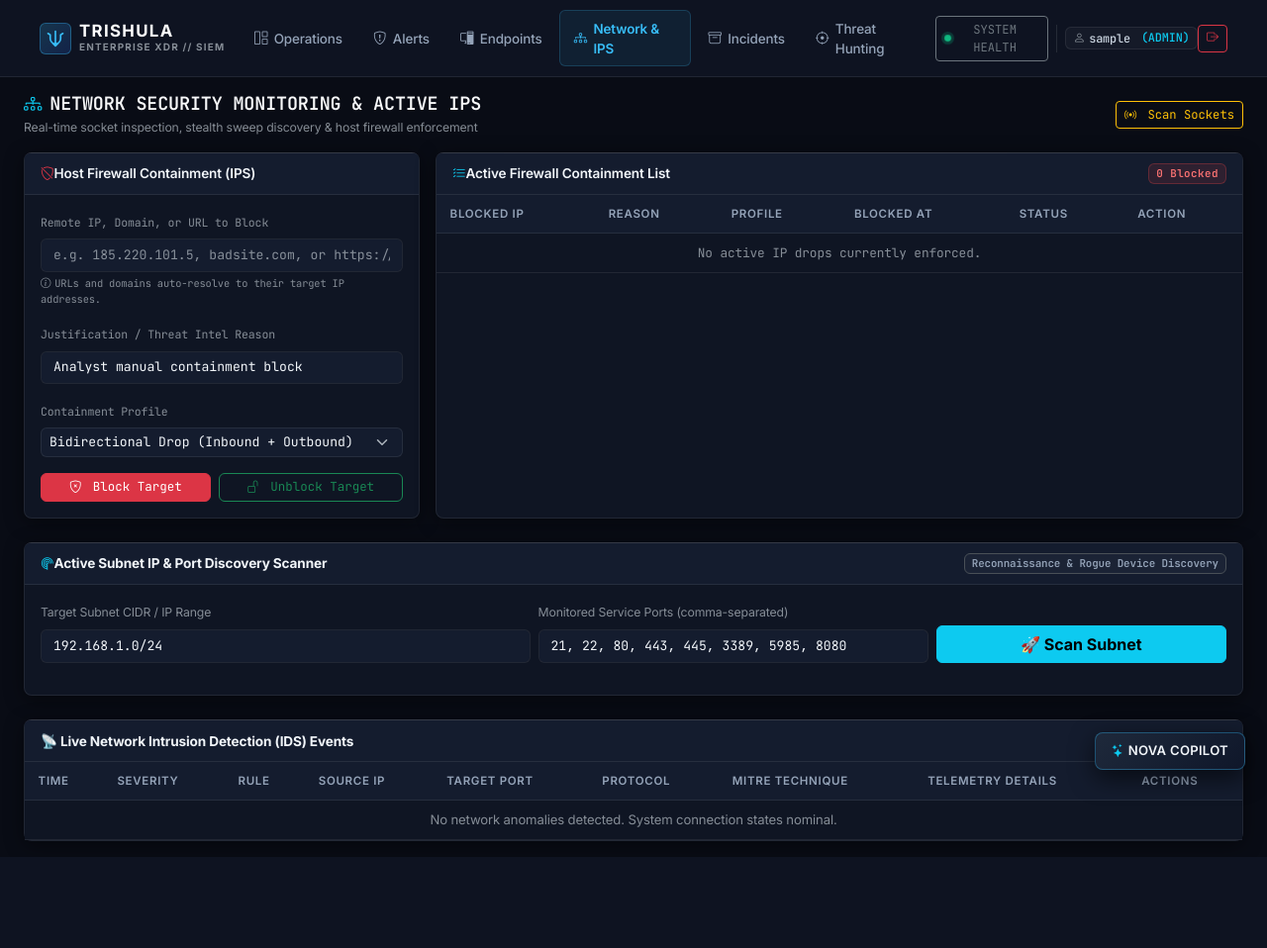
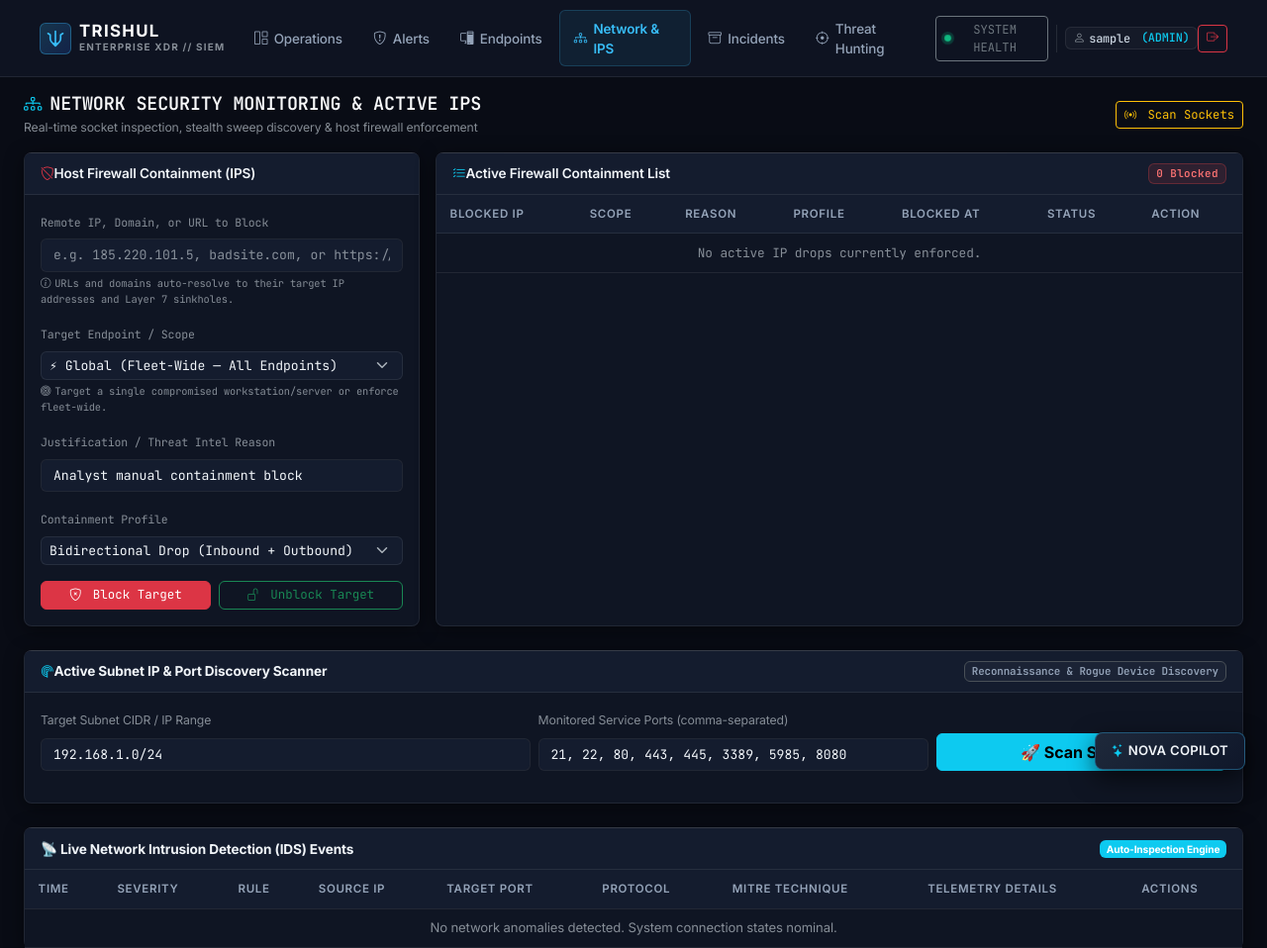
Before and after one commit to RITESH-we/mini-soc, a Flask app: page /network in a window 1280 px wide. Shown: the top 958 px of the page at 99% size. Before the commit the page ends 866 px from the top, so only its background shows below. Run offline with Flask 3, Linux system fonts and the light colour scheme; the visitor is signed in with stand-in values (Sample User, id 1); data that the repository does not hold is empty.

Commit message:
feat: rebrand to TRISHUL and implement targeted per-endpoint containment

```diff
--- a/dashboard/app.py
+++ b/dashboard/app.py
@@ -516,7 +516,12 @@ def network_view():
     net_alerts = get_recent_network_alerts(limit=50)
     blocked = list_blocked_ips()
     active_blocked = set(b['ip_address'] for b in blocked if b.get('active') == 1)
-    return render_template('network.html', net_alerts=net_alerts, blocked_ips=blocked, active_blocked=active_blocked)
+    conn = get_conn()
+    try:
+        endpoints = conn.execute("SELECT hostname, ip_address, status FROM endpoints ORDER BY hostname ASC").fetchall()
+    finally:
+        conn.close()
+    return render_template('network.html', net_alerts=net_alerts, blocked_ips=blocked, active_blocked=active_blocked, endpoints=endpoints)
 
 @app.route('/network/block', methods=['POST'])
 @app.route('/api/network/block', methods=['POST'])
@@ -527,10 +532,11 @@ def handle_manual_block():
     ip = (req_json.get('ip') or req_json.get('ip_address') or request.form.get('ip') or request.form.get('ip_address') or '').strip()
     reason = req_json.get('reason') or request.form.get('reason', 'Analyst Manual Block')
     containment_profile = req_json.get('containment_profile') or request.form.get('containment_profile', 'BIDIRECTIONAL_DROP')
+    endpoint_scope = (req_json.get('endpoint_scope') or req_json.get('hostname') or request.form.get('endpoint_scope') or request.form.get('hostname') or 'GLOBAL').strip()
     if containment_profile not in ['BIDIRECTIONAL_DROP', 'OUTBOUND_C2_DROP', 'HOST_QUARANTINE']:
         containment_profile = 'BIDIRECTIONAL_DROP'
     if ip:
-        res = block_ip(ip, reason=reason, containment_profile=containment_profile)
+        res = block_ip(ip, reason=reason, containment_profile=containment_profile, target_endpoint=endpoint_scope)
         resolved_ips = res.get('resolved_ips') or [ip]
         clean_target = ip.strip()
         if '://' in clean_target:
@@ -540,7 +546,7 @@ def handle_manual_block():
         if clean_target.count(':') == 1 and not clean_target.startswith('['):
             clean_target = clean_target.split(':', 1)[0]
 
-        # Push proactive EDR drop rule down to ALL enrolled endpoints
+        # Push proactive EDR drop rule down to specific endpoint or ALL enrolled endpoints
         cmd_json = json.dumps({
             "action": "block_remote_ip",
             "target": resolved_ips[0] if resolved_ips else ip,
@@ -548,16 +554,20 @@ def handle_manual_block():
             "domain": clean_target if (clean_target and not clean_target[0].isdigit() and '.' in clean_target) else None,
             "original_target": ip,
             "reason": reason,
-            "containment_profile": containment_profile
+            "containment_profile": containment_profile,
+            "endpoint_scope": endpoint_scope
         })
         conn = get_conn()
         try:
-            conn.execute("UPDATE endpoints SET pending_command=?", (cmd_json,))
+            if endpoint_scope not in ('GLOBAL', 'ALL', ''):
+                conn.execute("UPDATE endpoints SET pending_command=? WHERE hostname=?", (cmd_json, endpoint_scope))
+            else:
+                conn.execute("UPDATE endpoints SET pending_command=?", (cmd_json,))
             conn.commit()
         finally:
             conn.close()
     if request.is_json or request.path.startswith('/api/'):
-        return jsonify({'success': True, 'ip': ip, 'action': 'blocked', 'containment_profile': containment_profile, 'resolved_ips': res.get('resolved_ips', [ip]) if ip else []})
+        return jsonify({'success': True, 'ip': ip, 'action': 'blocked', 'containment_profile': containment_profile, 'endpoint_scope': endpoint_scope, 'resolved_ips': res.get('resolved_ips', [ip]) if ip else []})
     return redirect(url_for('network_view'))
 
 @app.route('/api/agents/<hostname>/profile', methods=['POST'])
@@ -583,8 +593,9 @@ def handle_unblock():
     if not isinstance(req_json, dict):
         req_json = {}
     ip = (req_json.get('ip') or req_json.get('ip_address') or request.form.get('ip') or request.form.get('ip_address') or '').strip()
+    endpoint_scope = (req_json.get('endpoint_scope') or req_json.get('hostname') or request.form.get('endpoint_scope') or request.form.get('hostname') or 'GLOBAL').strip()
     if ip:
-        res = unblock_ip(ip)
+        res = unblock_ip(ip, target_endpoint=endpoint_scope)
         resolved_ips = res.get('resolved_ips') or [ip]
         clean_target = ip.strip()
         if '://' in clean_target:
@@ -594,23 +605,28 @@ def handle_unblock():
         if clean_target.count(':') == 1 and not clean_target.startswith('['):
             clean_target = clean_target.split(':', 1)[0]
 
-        # Push unblock command to all endpoints
+        # Push unblock command to targeted endpoint or all endpoints
         cmd_json = json.dumps({
             "action": "unblock_remote_ip",
             "target": resolved_ips[0] if resolved_ips else ip,
             "targets": resolved_ips,
             "domain": clean_target if (clean_target and not clean_target[0].isdigit() and '.' in clean_target) else None,
-            "original_target": ip
+            "original_target": ip,
+            "endpoint_scope": endpoint_scope
         })
         conn = get_conn()
         try:
-            conn.execute("UPDATE endpoints SET pending_command=?", (cmd_json,))
+            if endpoint_scope not in ('GLOBAL', 'ALL', ''):
+                conn.execute("UPDATE endpoints SET pending_command=? WHERE hostname=?", (cmd_json, endpoint_scope))
+            else:
+                conn.execute("UPDATE endpoints SET pending_command=?", (cmd_json,))
             conn.commit()
         finally:
             conn.close()
     if request.is_json or request.path.startswith('/api/'):
-        return jsonify({'success': True, 'ip': ip, 'action': 'unblocked'})
+        return jsonify({'success': True, 'ip': ip, 'action': 'unblocked', 'endpoint_scope': endpoint_scope})
     return redirect(url_for('network_view'))
+
 
 @app.route('/api/network/inspect')
 def api_network_inspect():
--- a/dashboard/templates/base.html
+++ b/dashboard/templates/base.html
@@ -3,7 +3,7 @@
 <head>
   <meta charset="UTF-8">
   <meta name="viewport" content="width=device-width, initial-scale=1">
-  <title>TRISHULA Enterprise — {% block title %}Operations{% endblock %}</title>
+  <title>TRISHUL Enterprise — {% block title %}Operations{% endblock %}</title>
 
   <!-- Professional Fonts: Inter & JetBrains Mono -->
   <link rel="preconnect" href="https://fonts.googleapis.com">
@@ -315,7 +315,7 @@
         </svg>
       </div>
       <div class="d-flex flex-column">
-        <span class="lh-1" style="font-weight: 700; letter-spacing: 0.08em;">TRISHULA</span>
+        <span class="lh-1" style="font-weight: 700; letter-spacing: 0.08em;">TRISHUL</span>
         <span class="text-muted" style="font-size: 0.62rem; letter-spacing: 0.12em;">ENTERPRISE XDR // SIEM</span>
       </div>
     </a>
@@ -388,7 +388,7 @@
       </div>
       <div class="modal-body p-3">
         <div class="p-2 mb-3 rounded border d-flex flex-wrap justify-content-between align-items-center gap-2 font-mono" style="background: rgba(0,0,0,0.4); border-color: var(--border-subtle); font-size: 0.76rem;">
-          <div><span class="text-muted">BUILD:</span> <strong class="text-light" id="health-platform">TRISHULA Enterprise v2.4</strong></div>
+          <div><span class="text-muted">BUILD:</span> <strong class="text-light" id="health-platform">TRISHUL Enterprise v2.4</strong></div>
           <div><span class="text-muted">QUERY LATENCY:</span> <strong class="text-warning" id="health-latency">-- ms</strong></div>
           <div><span class="text-muted">SYNCHRONIZED:</span> <span class="text-info" id="health-timestamp">--:--:--</span></div>
           <button class="btn btn-xs btn-outline-info py-0 px-2" style="font-size: 0.72rem;" onclick="refreshHealthData()">
@@ -458,7 +458,7 @@ function refreshHealthData() {
     .then(data => {
       document.getElementById('health-overall-badge').className = 'badge font-mono ' + (data.overall_status === 'HEALTHY' ? 'bg-success text-dark' : 'bg-danger text-light');
       document.getElementById('health-overall-badge').textContent = data.overall_status;
-      document.getElementById('health-platform').textContent = "TRISHULA Enterprise v2.4";
+      document.getElementById('health-platform').textContent = "TRISHUL Enterprise v2.4";
       document.getElementById('health-latency').textContent = data.query_latency_ms + ' ms';
       document.getElementById('health-timestamp').textContent = (data.timestamp || '').slice(11, 19);
 
--- a/dashboard/templates/index.html
+++ b/dashboard/templates/index.html
@@ -8,7 +8,7 @@
     <div class="d-flex align-items-center gap-2.5">
       <div class="d-flex flex-column">
         <div class="d-flex align-items-center gap-2">
-          <h6 class="mb-0 fw-bold text-light font-mono" style="letter-spacing: 0.04em;">TRISHULA // THREAT TELEMETRY &amp; DETECTION FABRIC</h6>
+          <h6 class="mb-0 fw-bold text-light font-mono" style="letter-spacing: 0.04em;">TRISHUL // THREAT TELEMETRY &amp; DETECTION FABRIC</h6>
           <span class="badge font-mono border" style="background: rgba(56, 189, 248, 0.08); border-color: rgba(56, 189, 248, 0.25) !important; color: #38bdf8; font-size: 0.65rem;">ACTIVE INGESTION</span>
         </div>
         <span class="text-muted" style="font-size: 0.74rem;">Real-Time MITRE ATT&amp;CK Correlator &middot; Behavioral UEBA &middot; Automated SOAR Containment</span>
--- a/dashboard/templates/login.html
+++ b/dashboard/templates/login.html
@@ -3,7 +3,7 @@
 <head>
   <meta charset="UTF-8">
   <meta name="viewport" content="width=device-width, initial-scale=1">
-  <title>TRISHULA Enterprise — Security Operations Authentication</title>
+  <title>TRISHUL Enterprise — Security Operations Authentication</title>
 
   <link rel="preconnect" href="https://fonts.googleapis.com">
   <link rel="preconnect" href="https://fonts.gstatic.com" crossorigin>
@@ -95,7 +95,7 @@
         <path d="M12 2v20M12 22l-4-4M12 22l4-4M5 7v5a7 7 0 0 0 14 0V7M5 7L2 5M19 7l3-2"/>
       </svg>
     </div>
-    <h4 class="fw-bold mb-0 text-light font-mono" style="letter-spacing: 0.08em;">TRISHULA</h4>
+    <h4 class="fw-bold mb-0 text-light font-mono" style="letter-spacing: 0.08em;">TRISHUL</h4>
     <div class="text-muted small" style="font-size: 0.72rem; letter-spacing: 0.08em;">DEFENSE FABRIC &middot; XDR // SIEM</div>
     <div class="mt-2">
       <span class="badge font-mono border border-success border-opacity-30 text-success" style="background: rgba(16, 185, 129, 0.06); font-size: 0.68rem;">
--- a/dashboard/templates/network.html
+++ b/dashboard/templates/network.html
@@ -31,7 +31,19 @@
             <label class="form-label small text-muted font-mono" style="font-size: 0.72rem;">Remote IP, Domain, or URL to Block</label>
             <input type="text" name="ip_address" class="form-control font-mono" placeholder="e.g. 185.220.101.5, badsite.com, or https://bad.org" required>
             <div class="text-muted small mt-1 font-mono" style="font-size: 0.65rem;">
-              <i class="bi bi-info-circle me-1"></i>URLs and domains auto-resolve to their target IP addresses.
+              <i class="bi bi-info-circle me-1"></i>URLs and domains auto-resolve to their target IP addresses and Layer 7 sinkholes.
+            </div>
+          </div>
+          <div class="mb-3">
+            <label class="form-label small text-muted font-mono" style="font-size: 0.72rem;">Target Endpoint / Scope</label>
+            <select name="endpoint_scope" class="form-select form-select-sm font-mono">
+              <option value="GLOBAL" selected>⚡ Global (Fleet-Wide — All Endpoints)</option>
+              {% for ep in endpoints %}
+              <option value="{{ ep.hostname }}">{{ ep.hostname }} ({{ ep.ip_address }}) [{{ ep.status }}]</option>
+              {% endfor %}
+            </select>
+            <div class="text-muted small mt-1 font-mono" style="font-size: 0.65rem;">
+              <i class="bi bi-bullseye me-1"></i>Target a single compromised workstation/server or enforce fleet-wide.
             </div>
           </div>
           <div class="mb-3">
@@ -71,6 +83,7 @@
             <thead>
               <tr>
                 <th>Blocked IP</th>
+                <th>Scope</th>
                 <th>Reason</th>
                 <th>Profile</th>
                 <th>Blocked At</th>
@@ -82,6 +95,17 @@
               {% for b in blocked_ips %}
               <tr>
                 <td class="text-danger fw-bold font-mono">{{ b.ip_address }}</td>
+                <td>
+                  {% if (b.target_endpoint or 'GLOBAL') == 'GLOBAL' %}
+                  <span class="badge font-mono bg-primary bg-opacity-25 text-info border border-info border-opacity-25" style="font-size: 0.68rem;">
+                    <i class="bi bi-globe me-1"></i>GLOBAL
+                  </span>
+                  {% else %}
+                  <span class="badge font-mono bg-warning bg-opacity-25 text-warning border border-warning border-opacity-25" style="font-size: 0.68rem;">
+                    <i class="bi bi-pc-display me-1"></i>{{ b.target_endpoint }}
+                  </span>
+                  {% endif %}
+                </td>
                 <td class="small">{{ b.reason }}</td>
                 <td>
                   <span class="badge font-mono border" style="background: rgba(255,255,255,0.03); border-color: var(--border-subtle); color: #38bdf8; font-size: 0.68rem;">
@@ -98,6 +122,7 @@
                   {% if b.active==1 %}
                   <form method="POST" action="/network/unblock" style="display:inline;">
                     <input type="hidden" name="ip_address" value="{{ b.ip_address }}">
+                    <input type="hidden" name="endpoint_scope" value="{{ b.target_endpoint or 'GLOBAL' }}">
                     <button class="btn btn-xs btn-outline-success py-0.5 px-2 font-mono" style="font-size: 0.72rem;">Unblock</button>
                   </form>
                   {% else %}
@@ -106,13 +131,14 @@
                 </td>
               </tr>
               {% else %}
-              <tr><td colspan="6" class="text-center text-muted font-mono py-4" style="font-size: 0.8rem;">No active IP drops currently enforced.</td></tr>
+              <tr><td colspan="7" class="text-center text-muted font-mono py-4" style="font-size: 0.8rem;">No active IP drops currently enforced.</td></tr>
               {% endfor %}
             </tbody>
           </table>
         </div>
       </div>
     </div>
+
   </div>
 </div>
 
--- a/database/models.py
+++ b/database/models.py
@@ -49,6 +49,9 @@ def init_db():
         if block_cols and 'containment_profile' not in block_cols:
             conn.execute("ALTER TABLE blocked_ips ADD COLUMN containment_profile TEXT DEFAULT 'BIDIRECTIONAL_DROP'")
             conn.commit()
+        if block_cols and 'target_endpoint' not in block_cols:
+            conn.execute("ALTER TABLE blocked_ips ADD COLUMN target_endpoint TEXT DEFAULT 'GLOBAL'")
+            conn.commit()
     except Exception:
         pass
 
--- a/database/schema.sql
+++ b/database/schema.sql
@@ -63,7 +63,8 @@ CREATE TABLE IF NOT EXISTS blocked_ips (
     reason              TEXT,
     blocked_at          TEXT,
     active              INTEGER DEFAULT 1,
-    containment_profile TEXT DEFAULT 'BIDIRECTIONAL_DROP'
+    containment_profile TEXT DEFAULT 'BIDIRECTIONAL_DROP',
+    target_endpoint     TEXT DEFAULT 'GLOBAL'
 );
 
 CREATE TABLE IF NOT EXISTS endpoints (
```
Also changed, not shown: agent/endpoint_agent.py (+7 -0 lines), dashboard/templates/agents.html (+26 -1 lines), network/ips_responder.py (+13 -9 lines), README.md.
